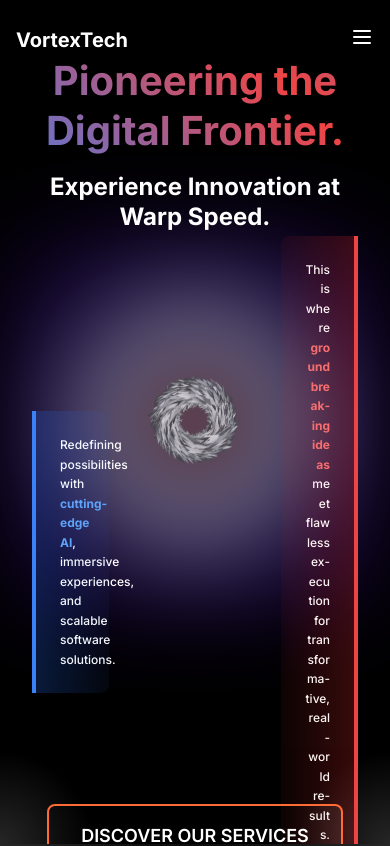
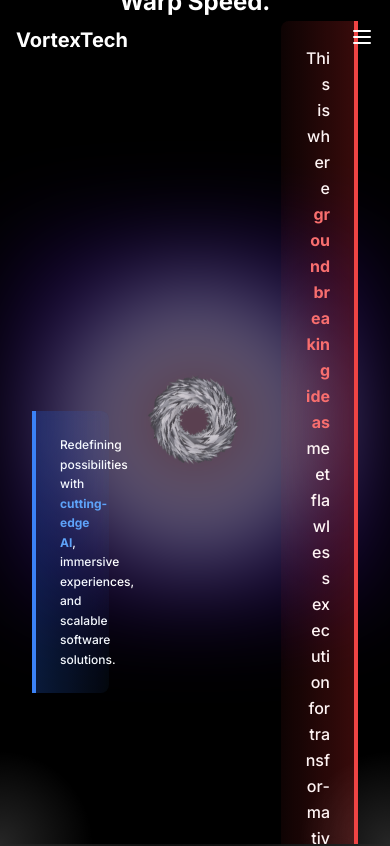
Before and after one commit to Roger-Ningombam/VortexTech, a React (Vite) app: page / in a window 390 px wide. Shown: the top 846 px of the page. Built offline with nearby package versions, Linux system fonts and the light colour scheme; the HTML template or start-up script is replaced by a standard one.

Commit message:
fix some

```diff
--- a/src/components/Hero.jsx
+++ b/src/components/Hero.jsx
@@ -158,7 +158,7 @@ const Hero = () => {
               className="w-1/3 pl-8 z-20 relative"
             >
               <div className="relative p-6 bg-gradient-to-l from-red-600/20 to-transparent border-r-4 border-red-500 backdrop-blur-sm rounded-l-lg">
-                <p className="text-xs md:text-2xl text-white leading-relaxed text-right font-medium break-words hyphens-auto">
+                <p className="text-2xs md:text-2xl text-white leading-relaxed text-right font-medium break-words hyphens-auto">
                   This is where <span className="text-red-400 font-bold">groundbreaking ideas</span> meet flawless execution for transformative, real-world results.
                 </p>
                 <div className="absolute inset-0 bg-red-500/10 rounded-l-lg animate-pulse"></div>
```
